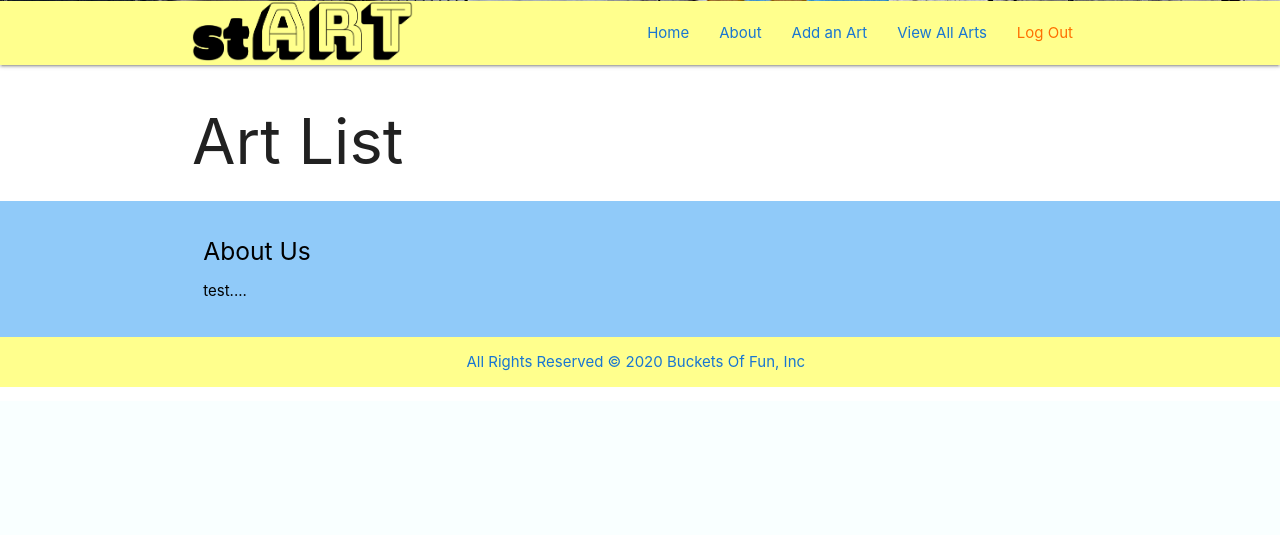
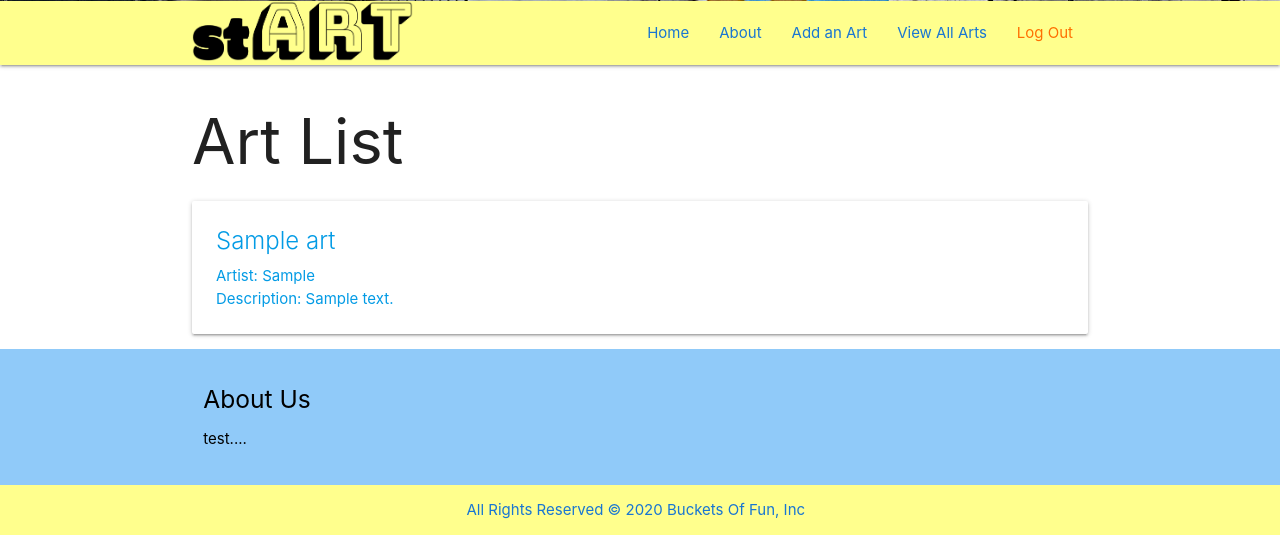
Before and after one commit to jlee8020/Project-stART, a Django app: page /art/ in a window 1280 px wide. Shown: the part 399-934 px from the top of the page. Before the commit the page ends 786 px from the top, so only its background shows below. Run offline with Django 3.2, Linux system fonts and the light colour scheme; a user stored in the database is signed in; tables that the repository leaves empty hold one stand-in row (values such as "Sample post").

Commit message:
fix index display art

```diff
--- a/main_app/templates/art/index.html
+++ b/main_app/templates/art/index.html
@@ -2,7 +2,7 @@
 
 <h1>Art List</h1>
 
-{% for oneArt in arts %}
+{% for oneArt in art %}
 <div class="card">
   <a href="{% url 'art_detail' oneArt.id %}">
     <div class="card-content">
```
